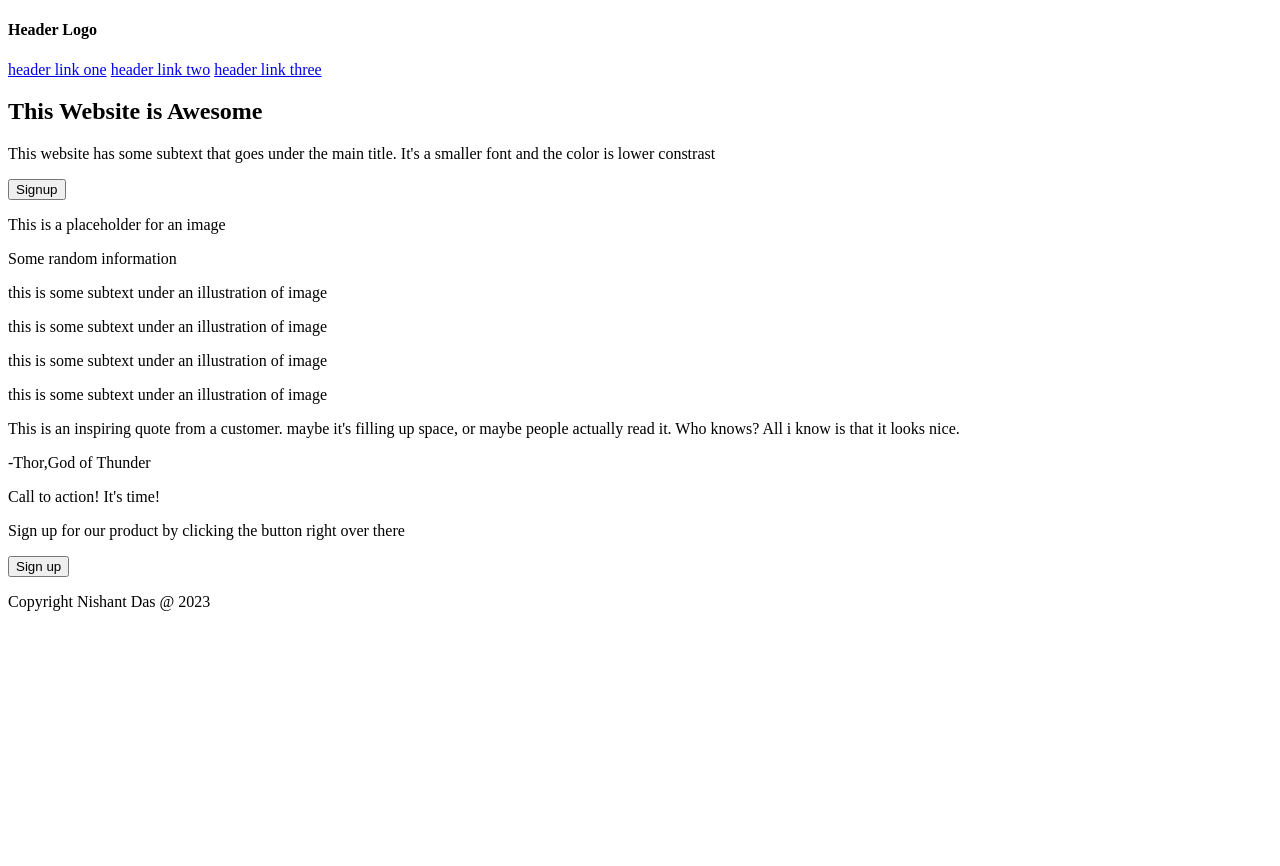
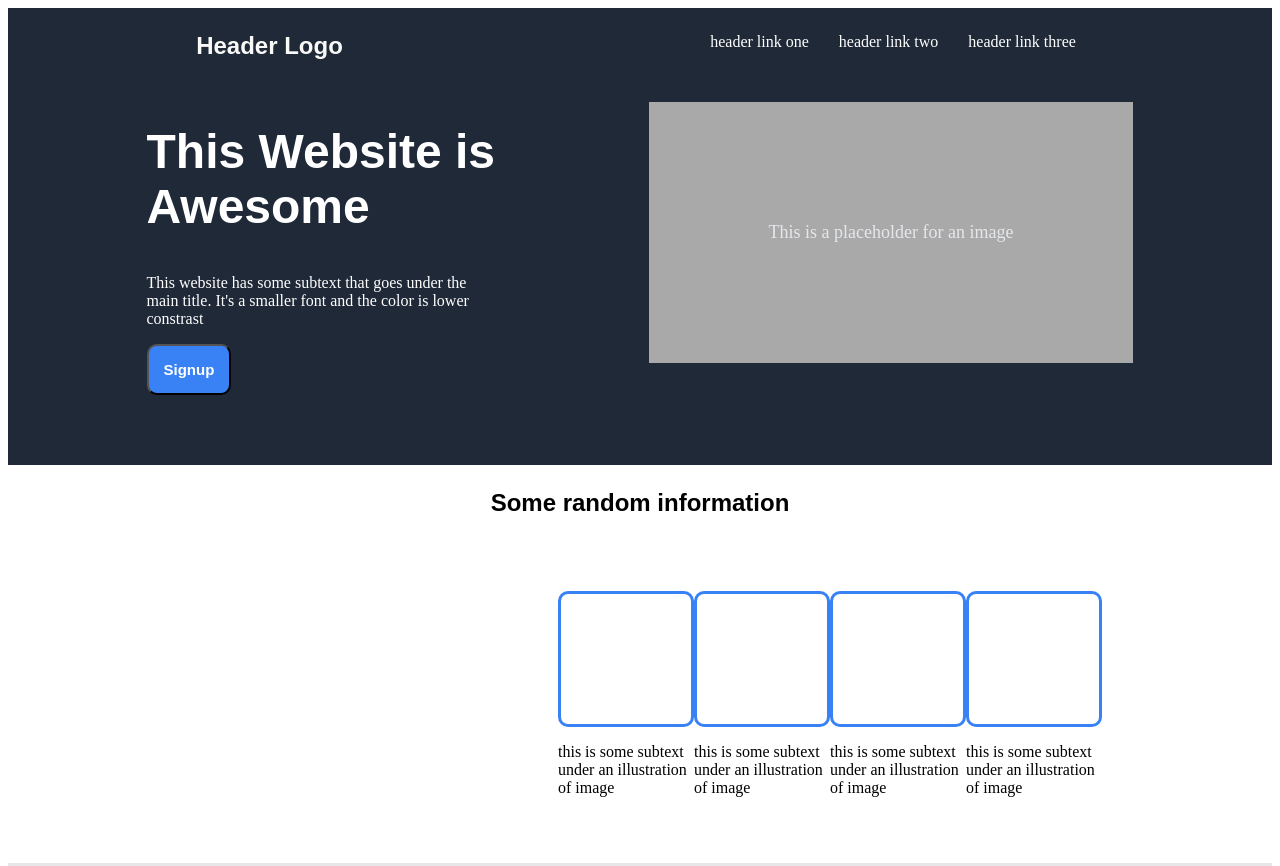
Before and after one commit to Nishandas10/landing-page, a plain HTML site: page index.html in a window 1280 px wide. Shown: the top 866 px of the page. Before the commit the page ends 800 px from the top, so only its background shows below. Drawn offline with Linux system fonts and the light colour scheme.

Commit message:
Completed

```diff
--- a/index.html
+++ b/index.html
@@ -7,58 +7,81 @@
     <link rel="stylesheet" href="style.css">
 </head>
 <body>
-    <div class="first">
         <div class="header-menu">
-            <h4>Header Logo</h4>
-            <a href="www.google.com">header link one</a>
-            <a href="www.youtube.com">header link two</a>
-            <a href="www.instagram.com">header link three</a>
+            <p id="logo-1">Header Logo</p>
+
+            <div class="links">
+            <a href="www.google.com" id="link-1">header link one</a>
+            <a href="www.youtube.com" id="link-2">header link two</a>
+            <a href="www.instagram.com" id="link-3">header link three</a>
+            </div>
         </div>
         <div class="header-content">
             <div class="content-1">
-                <h2>This Website is Awesome</h2>
-                <p>This website has some subtext that goes under the main title.
-                   It's a smaller font and the color is lower constrast</p>
+                <h2 id="headline">This Website is <br>Awesome</h2>
+                <p id="head-content">This website has some subtext that goes under the <br>main title.
+                   It's a smaller font and the color is lower <br>constrast</p>
                 <button id="button-1">Signup</button>
             </div>
             <div class="content-2">
-                <p>This is a placeholder for an image</p>
-            </div>
+                <p id="placeholder-1">This is a placeholder for an image</p>
             </div>
 
         </div>
+
+
+    <p id="randomi">Some random information</p>
     <div class="second">
-        <p>Some random information</p>
+        <div class="box1">
             <div class="square1">
+            </div>
             <p>this is some subtext under an illustration of image</p>
         </div>
+
+        <div class="box1">
             <div class="square1">
+            </div>
             <p>this is some subtext under an illustration of image</p>
         </div>
+
+        <div class="box1">
             <div class="square1">
+            </div>
             <p>this is some subtext under an illustration of image</p>
         </div>
+
+        <div class="box1">
             <div class="square1">
+            </div>
             <p>this is some subtext under an illustration of image</p>
         </div>
+
     </div>
-    <div class="third">
+    <div id="third">
+        <div class="testimonialx">
             <p id="testimonial">This is an inspiring quote from a customer.
                 maybe it's filling up space, or maybe people actually read it.
                 Who knows? All i know is that it looks nice.
             </p>
+        </div>
+        <div class="customerx">
             <p id="customer">-Thor,God of Thunder</p>
-
+        </div>
     </div>
     <div class="fourth">
         <div class="call-to-action">
-            <p>Call to action! It's time!</p>
-            <p>Sign up for our product by clicking the button right over there</p>
+            <div class="cta">
+                <p id="cta-text">Call to action! It's time!</p>
+                <p id="cta-a">Sign up for our product by clicking the button right over there</p>
+            </div>
+            <div class="button2">
                 <button id="button-2">Sign up</button>
+            </div>
+
         </div>
     </div>
     <div class="fifth">
-        <p>Copyright Nishant Das @ 2023</p>
+        <p id="fifthi">Copyright Nishant Das @ 2023</p>
     </div>
 </body>
 </html>
--- a/style.css
+++ b/style.css
@@ -0,0 +1,232 @@
+* {
+    background-color: white;
+}
+
+.first {
+    background-color: #1F2937;
+}
+a {
+    color: white;
+    text-decoration: none;
+    display: flex;
+}
+.header-menu {
+    display: flex;
+    justify-content:space-around;
+    text-align: left;
+    background-color: #1F2937;
+    padding-left: 15px;
+
+}
+#placeholder-1{
+    padding: 120px;
+    font-size: 18px;
+    background-color: darkgrey;
+    color: #E5E7EB;
+}
+#logo-1{
+    background-color: #1F2937;
+    color: #F9FAF8;
+    font-size: 24px;
+    font-weight:bold;
+    font-family: Arial, Helvetica, sans-serif;
+    padding-left: 2px;
+}
+.content-1{
+    background-color: #1F2937;
+}
+.content-2{
+    background-color: #1F2937;
+    padding-left: 15px;
+}
+#headline{
+    background-color: #1F2937;
+    color: white;
+    font-size: 48px;
+    font-weight:700;
+    font-family: Arial, Helvetica, sans-serif;
+}
+#head-content{
+    background-color: #1F2937;
+    color: white;
+}
+.links{
+    display: flex;
+    background-color: #1F2937;
+    padding: 10px;
+}
+
+#link-1{
+    background-color: #1F2937;
+    color: white;
+    padding: 15px;
+}
+#link-2{
+    background-color: #1F2937;
+    color: white;
+    padding: 15px;
+
+}
+#link-3{
+    background-color: #1F2937;
+    color: white;
+    padding: 15px;
+
+}
+
+#button-1{
+    background-color: #3882F6;
+    color: white;
+    padding: 15px;
+    border-radius: 10px;
+    font-weight: bold;
+    font-size: 15px;
+}
+
+ .header-content {
+    display: flex;
+    background-color: #1F2937;
+    justify-content:space-evenly;
+    padding-bottom: 70px;
+
+ }
+
+
+ .second {
+    background-color: white;
+ }
+
+
+
+ /*                            */
+
+#randomi{
+    text-align: center;
+    font-size: 24px;
+    font-weight:900;
+    font-family: Arial, Helvetica, sans-serif;
+}
+
+.second{
+    display: flex;
+    border-collapse: separate;
+    border-spacing: 20px;
+    justify-content:space-evenly;
+    margin-left: 500px;
+    margin-right: 500px;
+    padding: 50px;
+    padding-bottom: 50px;
+}
+.box1{
+    width: 150px;
+    text-align: left;
+}
+.square1{
+  height: 100px;
+  width: 100px;
+  background-color:white;
+  border-radius: 10px;
+  padding: 15px;
+  border: solid 3px #3882F6;
+  border-collapse: separate;
+  border-spacing: 20px;
+}
+
+
+ /*                            */
+
+#third{
+    background-color: #E5E7EB;
+    padding: 100px;
+}
+#testimonial{
+    background-color: #E5E7EB;
+    font-family: Arial, Helvetica, sans-serif;
+    font-size: 28px;
+    margin-left: 500px;
+    margin-right: 500px;
+    font-style: italic;
+    color:#1F2937;
+
+}
+
+#customer{
+    background-color: #E5E7EB;
+    font-weight: 600;
+    font-family: Arial, Helvetica, sans-serif;
+    align-items: start;
+}
+.testimonialx{
+    display: flex;
+    justify-content: center;
+    background-color: #E5E7EB;
+    align-items: end;
+}
+.customerx{
+    display: flex;
+    justify-content: end;
+    margin-right: 520px;
+    background-color:#E5E7EB;
+
+}
+
+/*                             */
+
+.fifth{
+    background-color: #1F2937;
+    padding: 10px;
+}
+#fifthi{
+    background-color: #1F2937;
+    color: #F9FAF8;
+    text-align: center;
+}
+
+/*                             */
+
+.fourth{
+    padding: 80px;
+}
+
+.call-to-action{
+    background-color: #3882F6;
+    padding: 20px;
+    margin-left: 400px;
+    margin-right: 400px;
+    border-radius: 5px;
+    display: flex;
+    justify-content: space-around;
+}
+
+.button2{
+    padding-top: 30px;
+    background-color: #3882F6;
+}
+
+.cta{
+    background-color: #3882F6;
+}
+
+#cta-text{
+    font-size: 20px;
+    background-color: #3882F6;
+    color: #F9FAF8;
+    font-weight: 800;
+}
+
+#cta-a{
+    font-size: 15px;
+    background-color: #3882F6;
+    color: #F9FAF8;
+}
+
+#button-2{
+    padding-left: 20px;
+    padding-right: 20px;
+    padding-top: 10px;
+    padding-bottom: 10px;
+    background-color: #3882F6;
+    color: #F9FAF8;
+    border-radius: 7px;
+    border: solid 2px #F9FAF8;
+}
```
Lines whose indentation alone changed are shown as unchanged.
